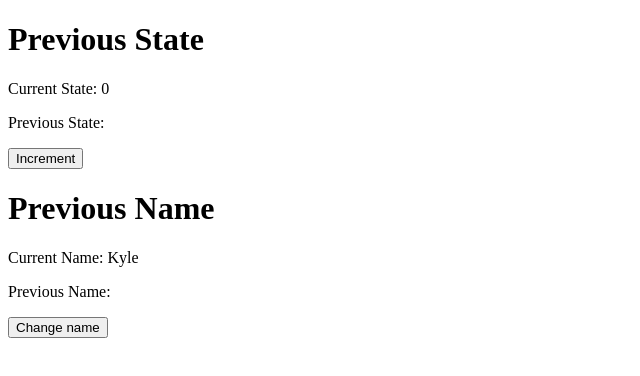
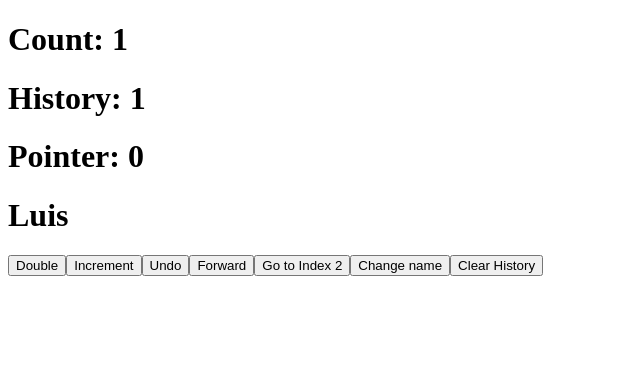
Before and after one commit to sokaluis/react-core-library, a React (Create React App) app: page / in a window 1280 px wide. Shown: the top 376 px of the page, without its empty margins (0-640 px from the left). Built offline with nearby package versions, Linux system fonts and the light colour scheme.

Commit message:
useStateWithHistory

```diff
--- a/src/App.tsx
+++ b/src/App.tsx
@@ -1,4 +1,4 @@
-import { PreviousExample } from "views";
+import { StateWithHistoryExample } from "views";
 
 const App = () => {
   return (
@@ -9,7 +9,8 @@ const App = () => {
       {/* <UpdateEffectExample /> */}
       {/* <ArrayExample /> */}
       {/* <TransitionGroup /> */}
-      <PreviousExample />
+      {/* <PreviousExample /> */}
+      <StateWithHistoryExample />
     </>
   );
 };
--- a/src/hooks/index.ts
+++ b/src/hooks/index.ts
@@ -6,3 +6,4 @@ export * from "./useTimeout";
 export * from "./useToggle";
 export * from "./useUpdateEffect";
 export * from "./usePrevious";
+export * from "./useStateWithHistory";
--- /dev/null
+++ b/src/hooks/useStateWithHistory.ts
@@ -0,0 +1,97 @@
+import { useCallback, useRef, useState } from "react";
+
+// type setFunction = <T>(v: T) => T | T;
+
+type useStateWithHistoryReturn<T> = [
+  value: T,
+  setValue: any,
+  history: T[],
+  pointer: number,
+  historyHandlers: {
+    goBack: () => void;
+    goForward: () => void;
+    goTo: (index: number) => void;
+    clearHistory: () => void;
+  }
+];
+
+export const useStateWithHistory = <T>(
+  defaultValue: T,
+  capacity: number = 10
+): useStateWithHistoryReturn<T> => {
+  const [value, setValue] = useState(defaultValue);
+  const historyRef = useRef([value]);
+  const pointerRef = useRef(0);
+
+  const set = useCallback(
+    // TODO: type v as callback or value
+    (v: any) => {
+      // set the callback function that we send to the setter
+      const resolveValue = typeof v === "function" ? v(value) : v;
+      // Check if the value is the same as the current value
+      if (historyRef.current[pointerRef.current] !== resolveValue) {
+        // If we go back to the history, and set a new value, we need to remove the old values from the history
+        if (pointerRef.current < historyRef.current.length - 1) {
+          historyRef.current.splice(pointerRef.current + 1);
+        }
+        // If it is not, push the new value to the history
+        historyRef.current.push(resolveValue);
+
+        // If the history is longer than the capacity, remove the first value
+        while (historyRef.current.length > capacity) {
+          historyRef.current.shift();
+        }
+        // Set the pointer to the last value
+        pointerRef.current = historyRef.current.length - 1;
+      }
+      setValue(resolveValue);
+    },
+    [value, capacity]
+  );
+
+  const goBack = useCallback(() => {
+    // If the pointer is at the first value, do nothing
+    if (pointerRef.current <= 0) return;
+    // Set the pointer to the previous pointer
+    pointerRef.current--;
+    // Set the value to the previous value
+    setValue(historyRef.current[pointerRef.current]);
+  }, []);
+
+  const goForward = useCallback(() => {
+    // If the pointer is at the last value, do nothing
+    if (pointerRef.current >= historyRef.current.length - 1) return;
+    // Set the pointer to the next pointer
+    pointerRef.current++;
+    // Set the value to the next value
+    setValue(historyRef.current[pointerRef.current]);
+  }, []);
+
+  const goTo = useCallback((index: number) => {
+    // If the index is out of bounds, do nothing
+    if (index < 0 || index >= historyRef.current.length) return;
+    // Set the pointer to the index
+    pointerRef.current = index;
+    // Set the value to the index value
+    setValue(historyRef.current[pointerRef.current]);
+  }, []);
+
+  const clearHistory = useCallback(() => {
+    historyRef.current = [defaultValue];
+    pointerRef.current = 0;
+    setValue(defaultValue);
+  }, [defaultValue]);
+
+  return [
+    value,
+    set,
+    historyRef.current,
+    pointerRef.current,
+    {
+      goBack,
+      goForward,
+      goTo,
+      clearHistory,
+    },
+  ];
+};
--- /dev/null
+++ b/src/views/HooksExamples/StateWithHistoryExample.tsx
@@ -0,0 +1,35 @@
+import { useState } from "react";
+import { useStateWithHistory } from "hooks";
+
+const StateWithHistoryExample = () => {
+  const [
+    count,
+    setCount,
+    history,
+    pointer,
+    { clearHistory, goBack, goForward, goTo },
+  ] = useStateWithHistory(1);
+  const [name, setName] = useState("Luis");
+
+  return (
+    <>
+      <h1>Count: {count}</h1>
+      <h1>History: {history.join(", ")}</h1>
+      <h1>Pointer: {pointer}</h1>
+      <h1>{name}</h1>
+      <button onClick={() => setCount((count: number) => count + 2)}>
+        Double
+      </button>
+      <button onClick={() => setCount((count: number) => count + 1)}>
+        Increment
+      </button>
+      <button onClick={goBack}>Undo</button>
+      <button onClick={goForward}>Forward</button>
+      <button onClick={() => goTo(2)}>Go to Index 2</button>
+      <button onClick={() => setName("Azocar")}>Change name</button>
+      <button onClick={clearHistory}>Clear History</button>
+    </>
+  );
+};
+
+export default StateWithHistoryExample;
--- a/src/views/HooksExamples/index.ts
+++ b/src/views/HooksExamples/index.ts
@@ -4,3 +4,4 @@ export { default as DebounceExample } from "./DebounceExample";
 export { default as UpdateEffectExample } from "./UpdateEffectExample";
 export { default as ArrayExample } from "./ArrayExample";
 export { default as PreviousExample } from "./PreviousExample";
+export { default as StateWithHistoryExample } from "./StateWithHistoryExample";
```
Also changed, not shown: src/hooks/README.md.
